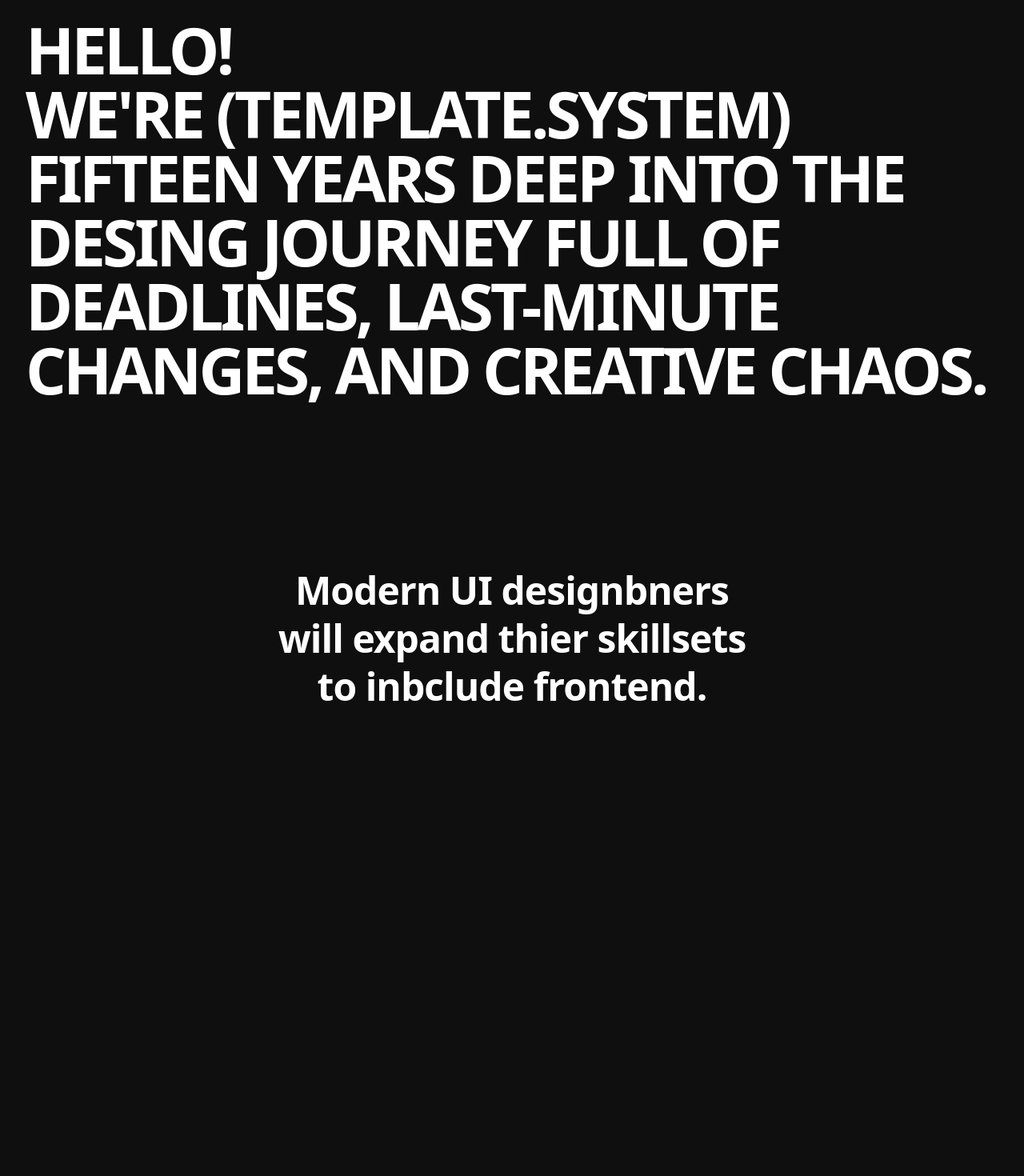
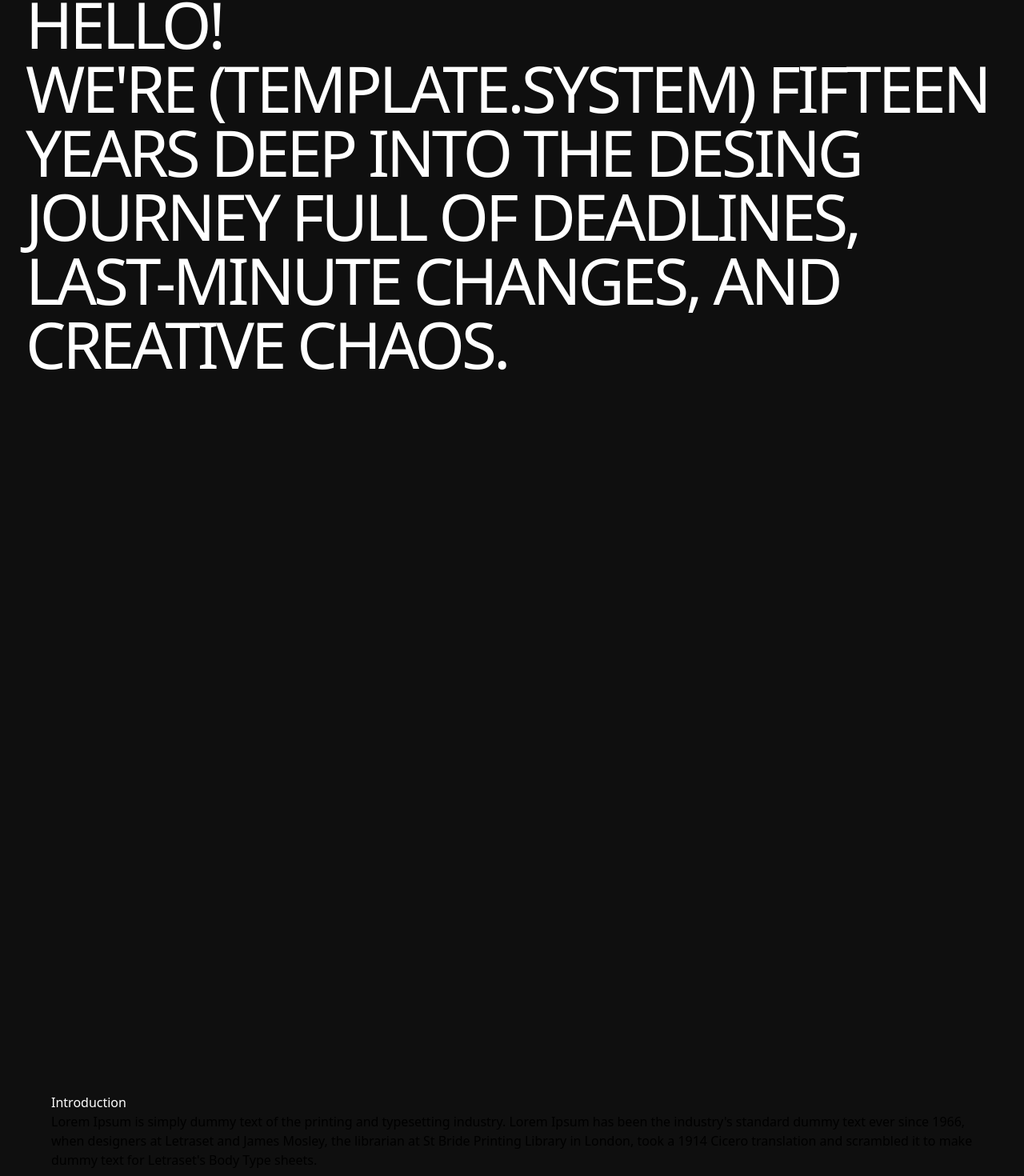
Before and after one commit to Qnsay0/portfolio-website, a Next.js app: page / in a window 1280 px wide. Shown: the part 106-1576 px from the top of the page at 80% size. Before the commit the page ends 1104 px from the top, so only its background shows below. Built offline with nearby package versions, Linux system fonts and the light colour scheme.

Commit message:
Implementing additional animations

```diff
--- a/app/globals.css
+++ b/app/globals.css
@@ -20,7 +20,7 @@ body{
     width: 100%;
     margin: auto;
     min-height: 100vh;
-    padding: 2em 2em 0;
+    padding: 6em 2em 0;
     display: flex;
     flex-direction: column;
     position: relative;
@@ -32,9 +32,10 @@ body{
     flex-direction: row;
 
 
+
 }
 
-.lg-col{
+.box-content .lg-col{
     height: calc(100vh - 8em);
     width: 100%;
     display: flex;
@@ -46,7 +47,7 @@ body{
     height: 100%;
     width: 100%;
     display: flex;
-    justify-content: center;
+    justify-content: start;
     align-items: center;
 
 }
@@ -57,12 +58,12 @@ body{
 
     text-transform: uppercase;
     line-height: 1;
-    font-weight: 800;
+    font-weight: 300;
 
 }
 
 section{
-    min-height: 50vh;
+    min-height: 100vh;
 
     display: flex;
     justify-content: center;
@@ -84,5 +85,5 @@ section .text-box h1{
     color: #fff;
     letter-spacing: -0.02em;
     line-height: 1.25;
-    font-weight: 600;
+    font-weight: 400;
 }
--- a/app/introduction/page.tsx
+++ b/app/introduction/page.tsx
@@ -2,7 +2,17 @@ import './style.css'
 export default function Introduction() {
   return (
     <div className="container">
-      <h1>Introduction</h1>
+        <div className="smCol">
+            <div className="title"><h1>Introduction</h1></div>
+        </div>
+        <div className="lgCol">
+          <div className="textBox"><p>Lorem Ipsum is simply dummy text
+            of the printing and typesetting industry. Lorem Ipsum has been
+            the industry's standard dummy text ever since 1966, when designers
+            at Letraset and James Mosley, the librarian at St Bride Printing Library
+            in London, took a 1914 Cicero translation and scrambled it to
+            make dummy text for Letraset's Body Type sheets.</p></div>
+        </div>
     </div>
   );
 }
--- a/app/page.tsx
+++ b/app/page.tsx
@@ -1,24 +1,92 @@
-import { FaInstagram,FaGithub,FaLinkedin } from "react-icons/fa6";
+"use client"
+import { useEffect, useRef } from "react";
+import Lenis from "lenis";
+import SplitType from "split-type";
+import { useGSAP } from "@gsap/react";
+import gsap from "gsap";
+import ScrollTrigger from "gsap/ScrollTrigger";
+import Introduction from "./introduction/page";
+export default function Home() {
 
-export default function Home() {
+
+  gsap.registerPlugin(ScrollTrigger);
+
+  useEffect(() => {
+    const lenis = new Lenis();
+    let rafId = 0;
+
+    const animate = (time: number) => {
+      lenis.raf(time);
+      rafId = requestAnimationFrame(animate);
+    };
+
+    rafId = requestAnimationFrame(animate);
+
+    return () => {
+      cancelAnimationFrame(rafId);
+      lenis.destroy();
+    };
+  }, []);
+
+  useGSAP(() => {
+    const splitType = new SplitType("#modern", { types: "chars" });
+    const splitH1 = new SplitType("#main-text", { types: "words" });
+
+
+
+
+    gsap.from(splitType.chars, {
+      scrollTrigger: {
+        trigger: "#modern",
+        start: "top 70%",
+        end: "top 30%",
+        scrub: true,
+        markers: false,
+      },
+      opacity: 0,
+      x: 20,
+      y: 20,
+
+
+
+      stagger: {
+        amount: 1,
+      },
+    });
+
+
+
+    gsap.from(splitH1.words, {
+      opacity: 0,
+      x: 50,
+      delay: 1,
+      stagger: {
+        amount: 1,
+      },
+    });
+  }, []);
+
   return (
     <main>
-      <div className="container" >
-      <div className="content-box " id="home">
+      <div className="container">
+        <div className="content-box" id="home">
           <div className="lg-col">
             <div className="text-box">
-              <h1>Hello! <br/> we're (template.system) fifteen years deep into the desing journey full of deadlines, last-minute changes, and creative chaos.</h1>
+              <h1 id="main-text">
+                Hello! <br /> we're (template.system) fifteen years deep into the desing journey full of deadlines, last-minute changes, and creative chaos.
+              </h1>
             </div>
           </div>
         </div>
-        <section >
-          <div className="text-box" >
+        <section>
+          <div className="text-box">
             <h1 id="modern">Modern UI designbners will expand thier skillsets to inbclude frontend.</h1>
           </div>
         </section>
+        <Introduction/>
       </div>
 
+
     </main>
-
   );
 }
--- a/package.json
+++ b/package.json
@@ -11,10 +11,12 @@
   "dependencies": {
     "@gsap/react": "^2.1.2",
     "gsap": "^3.15.0",
+    "lenis": "^1.3.25",
     "next": "^16.2.11",
     "react": "^19.2.8",
     "react-dom": "^19.2.8",
-    "react-icons": "^5.7.0"
+    "react-icons": "^5.7.0",
+    "split-type": "^0.3.4"
   },
   "devDependencies": {
     "@tailwindcss/postcss": "^4",
```
Also changed, not shown: 1 other file (tests, documents, lock files or other folders).
